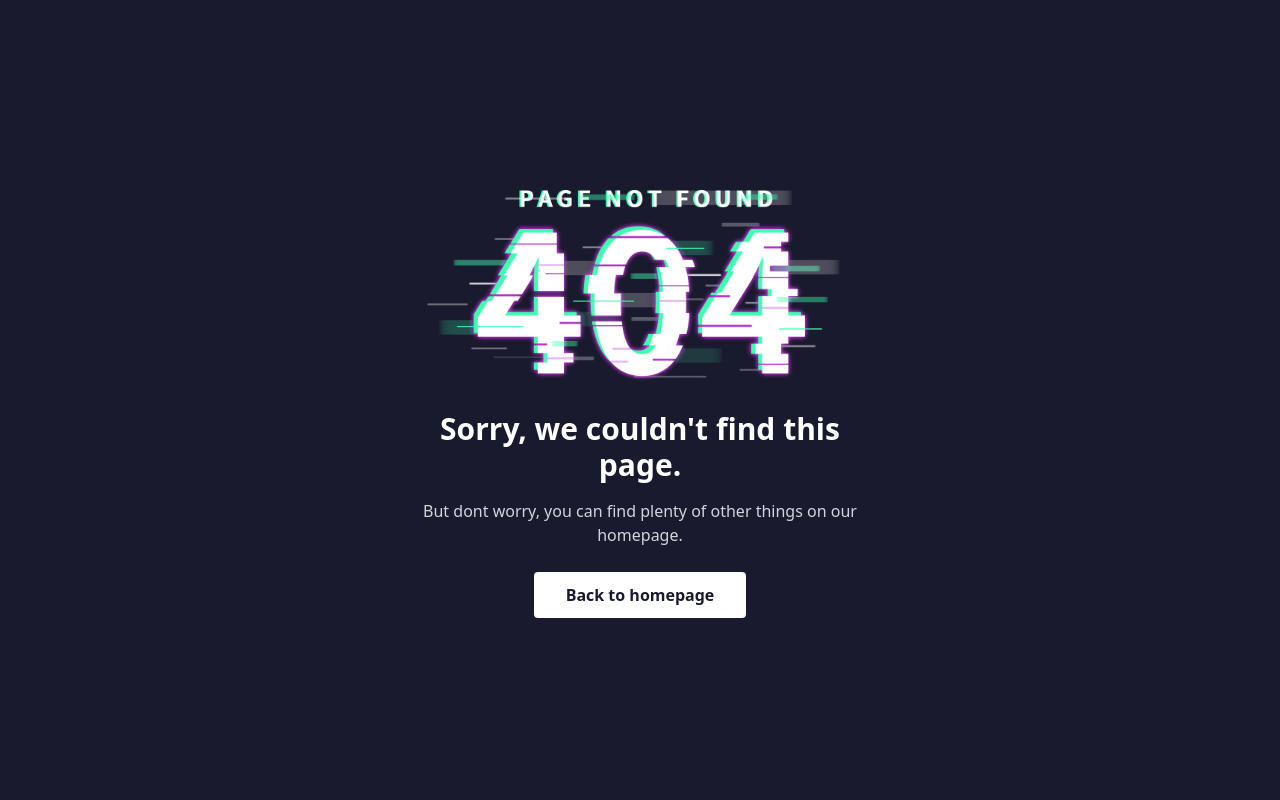
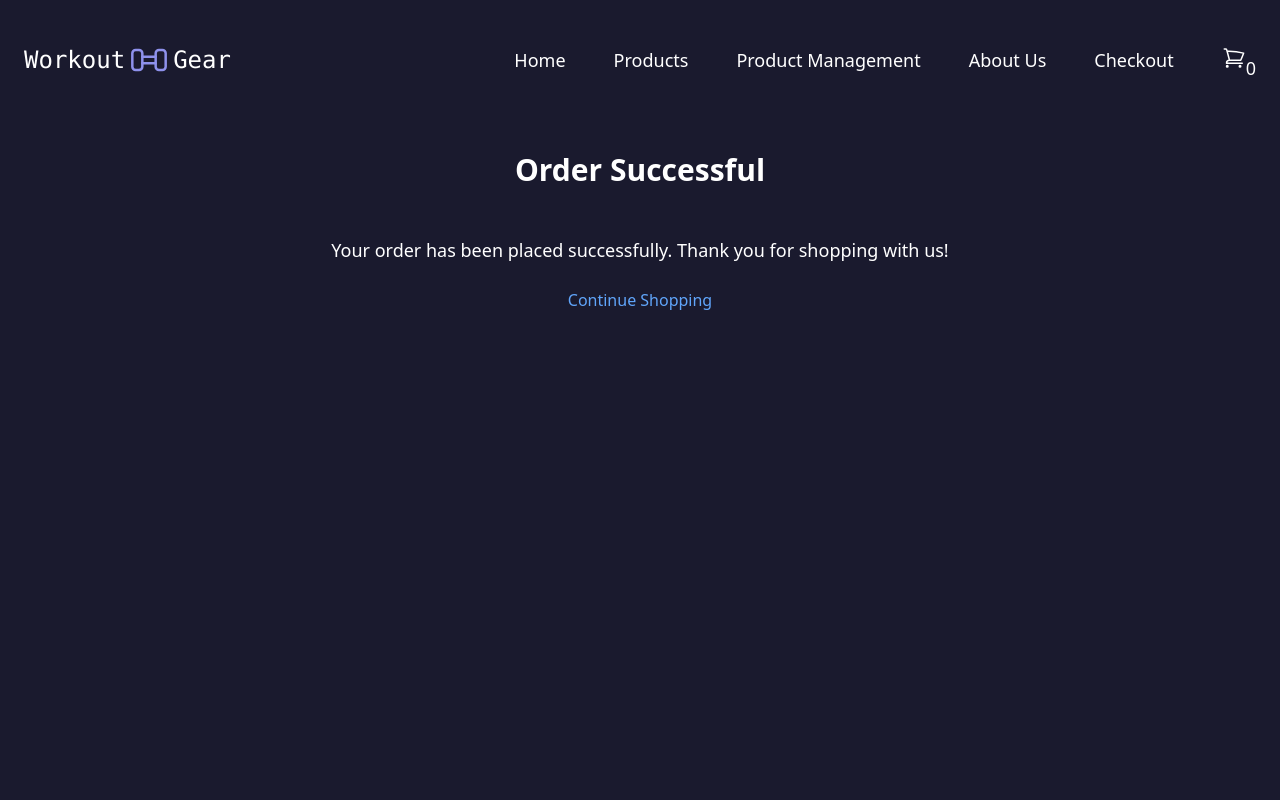
Before and after one commit to searchsakib/workout_gear_client, a React (Vite) app: page /success-page in a window 1280 px wide. Shown: the top 800 px of the page. Built offline with nearby package versions, Linux system fonts and the light colour scheme.

Commit message:
success page and its route added

```diff
--- /dev/null
+++ b/src/pages/SuccessPage/SuccessPage.tsx
@@ -0,0 +1,19 @@
+import { Link } from "react-router-dom";
+
+const Success: React.FC = () => {
+  return (
+    <div className="container mx-auto min-h-screen w-full max-w-screen-xl px-3 py-8 md:px-6">
+      <h1 className="mb-12 text-center text-3xl font-bold">Order Successful</h1>
+      <p className="text-center text-lg">
+        Your order has been placed successfully. Thank you for shopping with us!
+      </p>
+      <div className="mt-6 text-center">
+        <Link to="/products" className="text-blue-400">
+          Continue Shopping
+        </Link>
+      </div>
+    </div>
+  );
+};
+
+export default Success;
--- a/src/routes/routes.tsx
+++ b/src/routes/routes.tsx
@@ -8,6 +8,7 @@ import Checkout from "@/pages/Checkout/Checkout";
 import AboutUs from "@/pages/AboutUs/AboutUs";
 import ErrorPage from "@/pages/ErrorPage/ErrorPage";
 import ProductDetails from "@/pages/ProductDetails/ProductDetails";
+import SuccessPage from "@/pages/SuccessPage/SuccessPage";
 
 const router: any = createBrowserRouter([
   {
@@ -40,6 +41,10 @@ const router: any = createBrowserRouter([
         element: <Checkout></Checkout>,
       },
       {
+        path: "/success-page",
+        element: <SuccessPage></SuccessPage>,
+      },
+      {
         path: "/about-us",
         element: <AboutUs></AboutUs>,
       },
```
